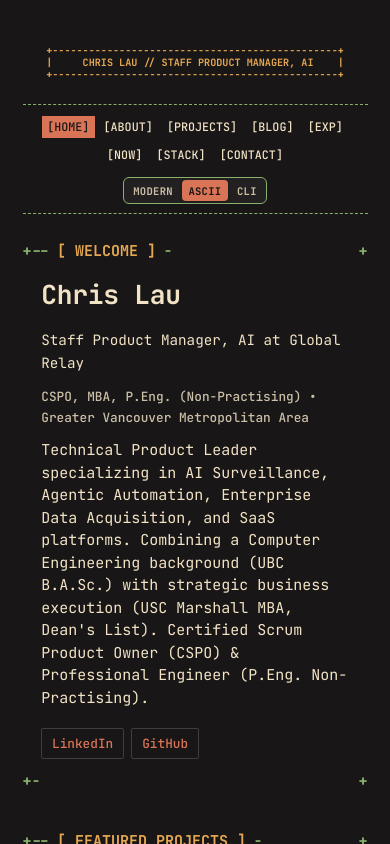
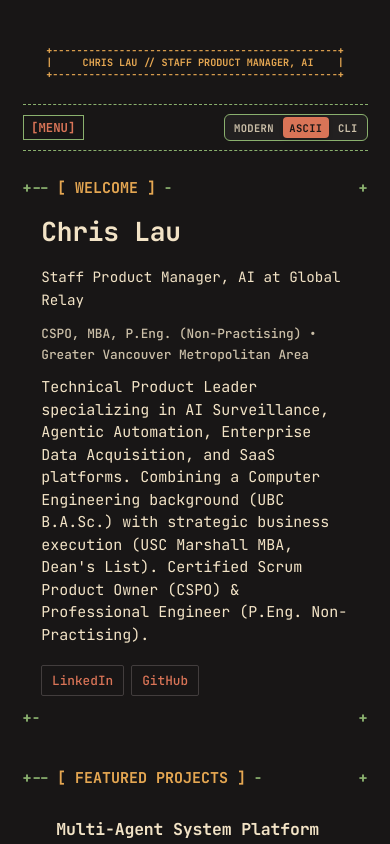
Before and after one commit to chris-lau/personalWebsite, a React (Vite) app in the folder frontend/: page / in a window 390 px wide. Both pictures are taken after a click on the radio button "ASCII". Shown: the top 844 px of the page. Built offline with nearby package versions, Linux system fonts and the light colour scheme.

Commit message:
fix(layout): add mobile navigation drawer toggle to ASCII and CLI layouts

```diff
--- a/frontend/src/components/layout/AsciiLayout.css
+++ b/frontend/src/components/layout/AsciiLayout.css
@@ -83,6 +83,29 @@
   margin: 0;
 }
 
+.ascii-nav-controls {
+  display: flex;
+  align-items: center;
+  gap: 0.5rem;
+}
+
+.ascii-mobile-menu-toggle {
+  display: none;
+  background: transparent;
+  border: 1px solid var(--border-color);
+  color: var(--accent-primary);
+  font-family: var(--font-family);
+  font-size: 0.82rem;
+  font-weight: bold;
+  padding: 0.2rem 0.5rem;
+  cursor: pointer;
+}
+
+.ascii-mobile-menu-toggle:hover {
+  color: var(--bg-primary);
+  background-color: var(--accent-primary);
+}
+
 @media (max-width: 640px) {
   .ascii-layout-container {
     padding: 1rem 0.5rem;
@@ -90,23 +113,43 @@
 
   .ascii-nav {
     flex-direction: column;
-    align-items: center;
+    align-items: stretch;
     gap: 0.75rem;
   }
 
+  .ascii-nav-controls {
+    display: flex;
+    justify-content: space-between;
+    align-items: center;
+    width: 100%;
+  }
+
+  .ascii-mobile-menu-toggle {
+    display: inline-block;
+  }
+
   .ascii-nav-list {
-    flex-wrap: wrap;
-    justify-content: center;
-    gap: 0.25rem;
+    display: none;
+    flex-direction: column;
+    align-items: stretch;
+    gap: 0.35rem;
+    width: 100%;
+    border-top: 1px dashed var(--border-muted);
+    padding-top: 0.5rem;
+  }
+
+  .ascii-nav-list.open {
+    display: flex;
   }
 
   .ascii-nav-link {
-    font-size: 0.78rem;
-    padding: 0.2rem 0.35rem;
+    font-size: 0.85rem;
+    padding: 0.35rem 0.5rem;
+    display: block;
+    text-align: center;
   }
 
   .ascii-nav-toggle {
     display: flex;
-    justify-content: center;
   }
 }
--- a/frontend/src/components/layout/AsciiLayout.tsx
+++ b/frontend/src/components/layout/AsciiLayout.tsx
@@ -1,14 +1,13 @@
-import React from 'react';
+import { useState, ReactNode } from 'react';
 import { NavLink } from 'react-router-dom';
 import { ThemeToggle } from './ThemeToggle';
 import './AsciiLayout.css';
 
 interface AsciiLayoutProps {
-  children: React.ReactNode;
+  children: ReactNode;
 }
 
-export const AsciiLayout: React.FC<AsciiLayoutProps> = ({ children }) => {
-  const navItems = [
+const NAV_ITEMS = [
   { path: '/', label: 'HOME' },
   { path: '/about', label: 'ABOUT' },
   { path: '/projects', label: 'PROJECTS' },
@@ -19,6 +18,16 @@ export const AsciiLayout: React.FC<AsciiLayoutProps> = ({ children }) => {
   { path: '/contact', label: 'CONTACT' },
 ];
 
+export const AsciiLayout = ({ children }: AsciiLayoutProps) => {
+  const [mobileMenuOpen, setMobileMenuOpen] = useState(false);
+
+  const toggleMobileMenu = () => {
+    setMobileMenuOpen((prev) => !prev);
+  };
+
+  const closeMobileMenu = () => {
+    setMobileMenuOpen(false);
+  };
 
   return (
     <div className="ascii-layout-container">
@@ -39,8 +48,22 @@ export const AsciiLayout: React.FC<AsciiLayoutProps> = ({ children }) => {
 
         {/* Navigation Bar */}
         <nav className="ascii-nav" aria-label="Main Navigation">
-          <ul className="ascii-nav-list">
-            {navItems.map((item) => (
+          <div className="ascii-nav-controls">
+            <button
+              className="ascii-mobile-menu-toggle"
+              onClick={toggleMobileMenu}
+              aria-expanded={mobileMenuOpen}
+              aria-label="Toggle navigation menu"
+            >
+              [{mobileMenuOpen ? 'X' : 'MENU'}]
+            </button>
+            <div className="ascii-nav-toggle">
+              <ThemeToggle />
+            </div>
+          </div>
+
+          <ul className={`ascii-nav-list ${mobileMenuOpen ? 'open' : ''}`}>
+            {NAV_ITEMS.map((item) => (
               <li key={item.path}>
                 <NavLink
                   to={item.path}
@@ -48,15 +71,13 @@ export const AsciiLayout: React.FC<AsciiLayoutProps> = ({ children }) => {
                     `ascii-nav-link ${isActive ? 'active' : ''}`
                   }
                   end={item.path === '/'}
+                  onClick={closeMobileMenu}
                 >
                   [{item.label}]
                 </NavLink>
               </li>
             ))}
           </ul>
-          <div className="ascii-nav-toggle">
-            <ThemeToggle />
-          </div>
         </nav>
       </header>
 
--- a/frontend/src/components/layout/CliLayout.css
+++ b/frontend/src/components/layout/CliLayout.css
@@ -135,6 +135,29 @@
   display: inline-block;
 }
 
+.cli-nav-header {
+  display: flex;
+  align-items: center;
+  gap: 0.5rem;
+}
+
+.cli-mobile-menu-toggle {
+  display: none;
+  background: transparent;
+  border: 1px solid var(--border-color);
+  color: var(--accent-secondary);
+  font-family: var(--font-family);
+  font-size: 0.8rem;
+  padding: 0.15rem 0.45rem;
+  border-radius: 3px;
+  cursor: pointer;
+}
+
+.cli-mobile-menu-toggle:hover {
+  background-color: var(--accent-secondary);
+  color: var(--bg-primary);
+}
+
 @media (max-width: 640px) {
   .cli-layout-container {
     padding: 0.5rem;
@@ -151,11 +174,40 @@
   }
 
   .cli-nav-bar {
-    padding: 0.4rem 0.65rem;
+    flex-direction: column;
+    align-items: stretch;
+    padding: 0.5rem 0.65rem;
+    gap: 0.5rem;
+  }
+
+  .cli-nav-header {
+    display: flex;
+    justify-content: space-between;
+    align-items: center;
+    width: 100%;
+  }
+
+  .cli-mobile-menu-toggle {
+    display: inline-block;
+  }
+
+  .cli-nav-tabs {
+    display: none;
+    flex-direction: column;
+    align-items: stretch;
+    gap: 0.35rem;
+    width: 100%;
+    border-top: 1px dashed var(--border-color);
+    padding-top: 0.5rem;
+  }
+
+  .cli-nav-tabs.open {
+    display: flex;
   }
 
   .cli-tab {
-    font-size: 0.78rem;
-    padding: 0.2rem 0.45rem;
+    font-size: 0.82rem;
+    padding: 0.35rem 0.5rem;
+    display: block;
   }
 }
--- a/frontend/src/components/layout/CliLayout.tsx
+++ b/frontend/src/components/layout/CliLayout.tsx
@@ -1,14 +1,13 @@
-import React from 'react';
+import { useState, ReactNode } from 'react';
 import { NavLink } from 'react-router-dom';
 import { ThemeToggle } from './ThemeToggle';
 import './CliLayout.css';
 
 interface CliLayoutProps {
-  children: React.ReactNode;
+  children: ReactNode;
 }
 
-export const CliLayout: React.FC<CliLayoutProps> = ({ children }) => {
-  const navItems = [
+const NAV_ITEMS = [
   { path: '/', label: 'home.sh' },
   { path: '/about', label: 'about.txt' },
   { path: '/projects', label: 'projects/' },
@@ -19,6 +18,16 @@ export const CliLayout: React.FC<CliLayoutProps> = ({ children }) => {
   { path: '/contact', label: 'contact.sh' },
 ];
 
+export const CliLayout = ({ children }: CliLayoutProps) => {
+  const [mobileMenuOpen, setMobileMenuOpen] = useState(false);
+
+  const toggleMobileMenu = () => {
+    setMobileMenuOpen((prev) => !prev);
+  };
+
+  const closeMobileMenu = () => {
+    setMobileMenuOpen(false);
+  };
 
   return (
     <div className="cli-layout-container">
@@ -43,9 +52,19 @@ export const CliLayout: React.FC<CliLayoutProps> = ({ children }) => {
 
         {/* Terminal Navigation Bar */}
         <nav className="cli-nav-bar" aria-label="Terminal Navigation">
+          <div className="cli-nav-header">
             <span className="cli-prompt-symbol" aria-hidden="true">$</span>
-          <ul className="cli-nav-tabs">
-            {navItems.map((item) => (
+            <button
+              className="cli-mobile-menu-toggle"
+              onClick={toggleMobileMenu}
+              aria-expanded={mobileMenuOpen}
+              aria-label="Toggle terminal navigation menu"
+            >
+              [{mobileMenuOpen ? 'exit' : 'menu'}]
+            </button>
+          </div>
+          <ul className={`cli-nav-tabs ${mobileMenuOpen ? 'open' : ''}`}>
+            {NAV_ITEMS.map((item) => (
               <li key={item.path}>
                 <NavLink
                   to={item.path}
@@ -53,6 +72,7 @@ export const CliLayout: React.FC<CliLayoutProps> = ({ children }) => {
                     `cli-tab ${isActive ? 'active' : ''}`
                   }
                   end={item.path === '/'}
+                  onClick={closeMobileMenu}
                 >
                   {item.label}
                 </NavLink>
```
Lines whose indentation alone changed are shown as unchanged.
